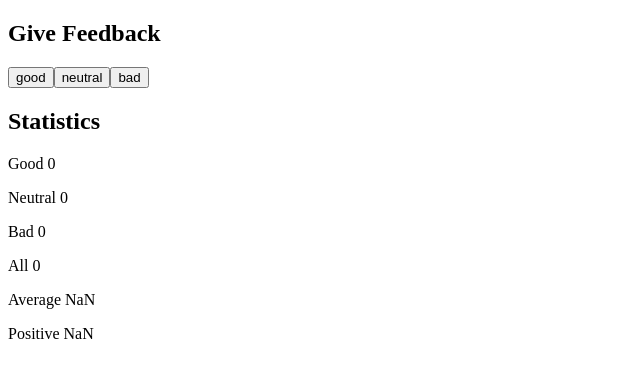
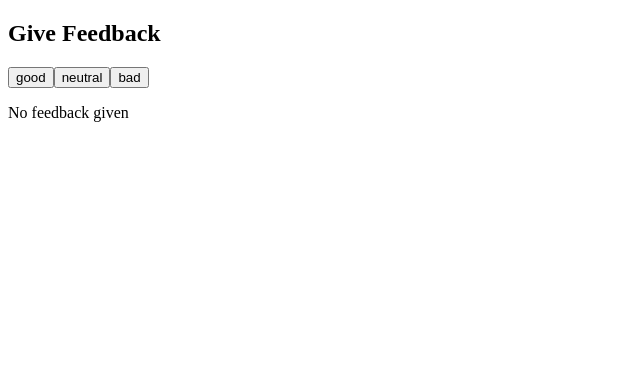
Before and after one commit to albertogonzalez2001/Fullstack-open, a React (Vite) app in the folder part1/Exercises/unicafe/: page / in a window 1280 px wide. Shown: the top 378 px of the page, without its empty margins (0-640 px from the left). Built offline with nearby package versions, Linux system fonts and the light colour scheme.

Commit message:
Refactorizado el componente statistics, para que la visualizacion de las estadisticas se extraiga de si mismo.

```diff
--- a/part1/Exercises/unicafe/src/App.jsx
+++ b/part1/Exercises/unicafe/src/App.jsx
@@ -49,7 +49,11 @@ const Button = ({ handleClick, text }) => (
   <button onClick={handleClick}>{text}</button>
 );
 
-const Statistics = ({ good, neutral, bad, all, average, positive }) => (
+const Statistics = ({ good, neutral, bad, all, average, positive }) => {
+  if (all === 0) {
+    return <p>No feedback given </p>;
+  }
+  return (
     <div>
       <h2>Statistics</h2>
       <p>Good {good}</p>
@@ -60,5 +64,6 @@ const Statistics = ({ good, neutral, bad, all, average, positive }) => (
       <p>Positive {positive}</p>
     </div>
   );
+};
 
 export default App;
```
Lines whose indentation alone changed are shown as unchanged.
